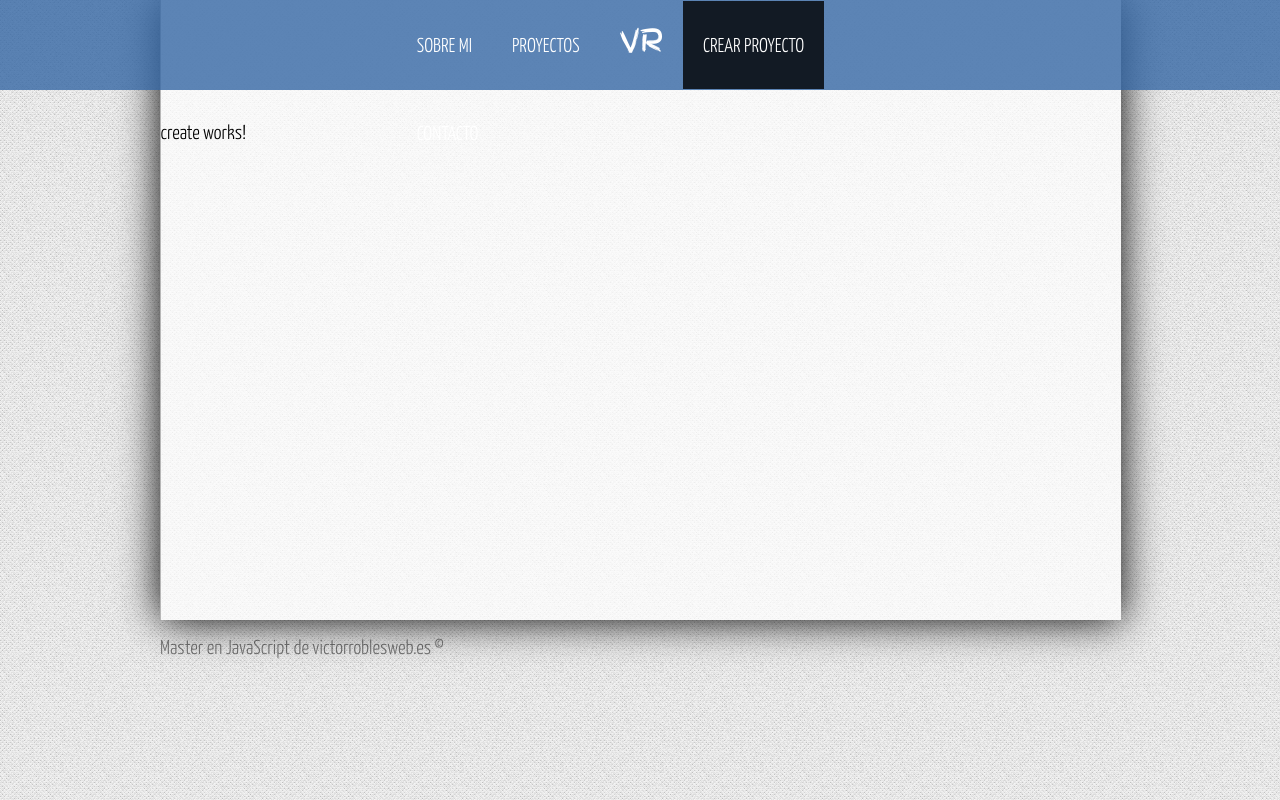
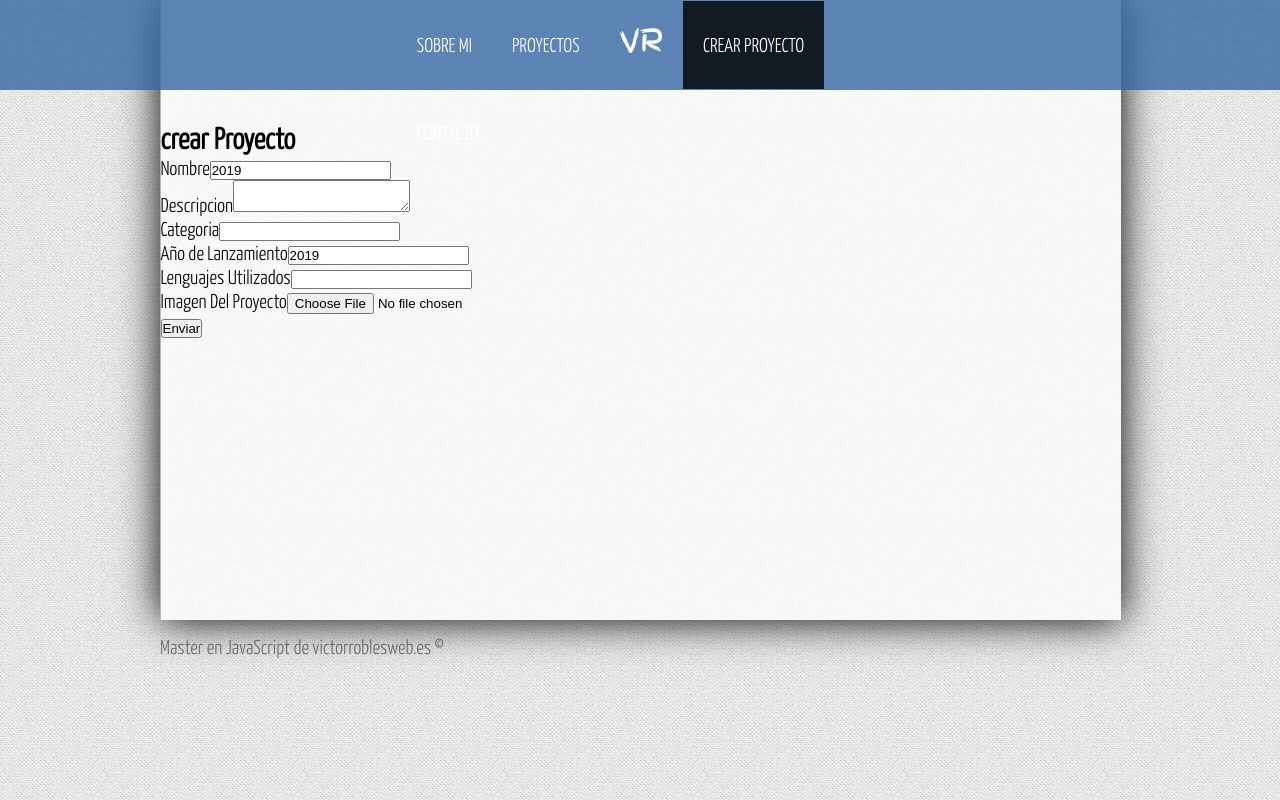
Before and after one commit to osmanjosue/MEANVictorRobles, an Angular app: page /crear-proyecto in a window 1280 px wide. Built offline with nearby package versions, Linux system fonts and the light colour scheme.

Commit message:
70 seccion, 247 clase, Se creo el formulario para crear un proyecto

```diff
--- a/src/app/components/create/create.component.html
+++ b/src/app/components/create/create.component.html
@@ -1 +1,33 @@
-<p>create works!</p>
+<div class="container">
+    <h2>{{title}}</h2>
+    <form #projectForm="ngForm" (ngSubmit)="onSubmit(projectForm)">
+        <p>
+            <label for="name">Nombre</label>
+            <input type="text" name="name" #name="ngModel" [(ngModel)]="project.name" />
+        </p>
+        <p>
+            <label for="description">Descripcion</label>
+            <textarea name="description" #description="ngModel" [(ngModel)]="project.description"></textarea>
+        </p>
+        <p>
+            <label for="category">Categoria</label>
+            <input type="text" name="category" #category="ngModel" [(ngModel)]="project.category" />
+        </p>
+        <p>
+            <label for="year">Año de Lanzamiento</label>
+            <input type="number" name="name" #year="ngModel" [(ngModel)]="project.year" />
+        </p>
+        <p>
+            <label for="langs">Lenguajes Utilizados</label>
+            <input type="text" name="langs" #langs="ngModel" [(ngModel)]="project.langs" />
+        </p>
+        <p>
+            <label for="image">Imagen Del Proyecto</label>
+            <input type="file" name="image" placeholde="Subir Imagen" />
+        </p>
+
+        <input type="submit" value="Enviar" />
+
+
+    </form>
+</div>
--- a/src/app/components/create/create.component.ts
+++ b/src/app/components/create/create.component.ts
@@ -1,15 +1,28 @@
 import { Component, OnInit } from '@angular/core';
+import { ProjectService } from 'src/app/services/project.service';
+import { Project } from 'src/app/models/project';
+
 
 @Component({
   selector: 'app-create',
   templateUrl: './create.component.html',
-  styleUrls: ['./create.component.css']
+  styleUrls: ['./create.component.css'],
+  providers: [ProjectService]
 })
 export class CreateComponent implements OnInit {
 
-  constructor() { }
+  public title:string;
+  public project:Project;
+  constructor( private _projectService:ProjectService) {
+    this.title="crear Proyecto";
+    this.project=new Project('', '', '','', 2019, '', '');
+  }
 
   ngOnInit(): void {
   }
 
+  onSubmit(form:any){
+    console.log(this.project);
+  }
+
 }
```
